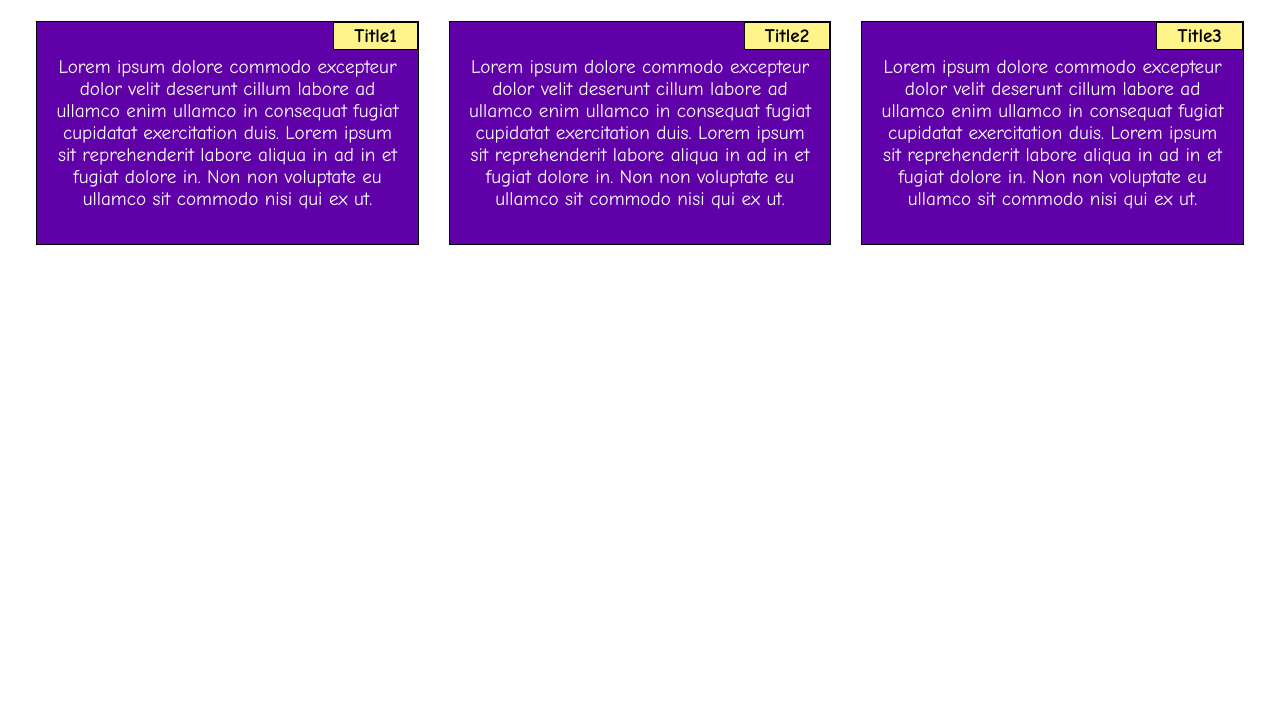
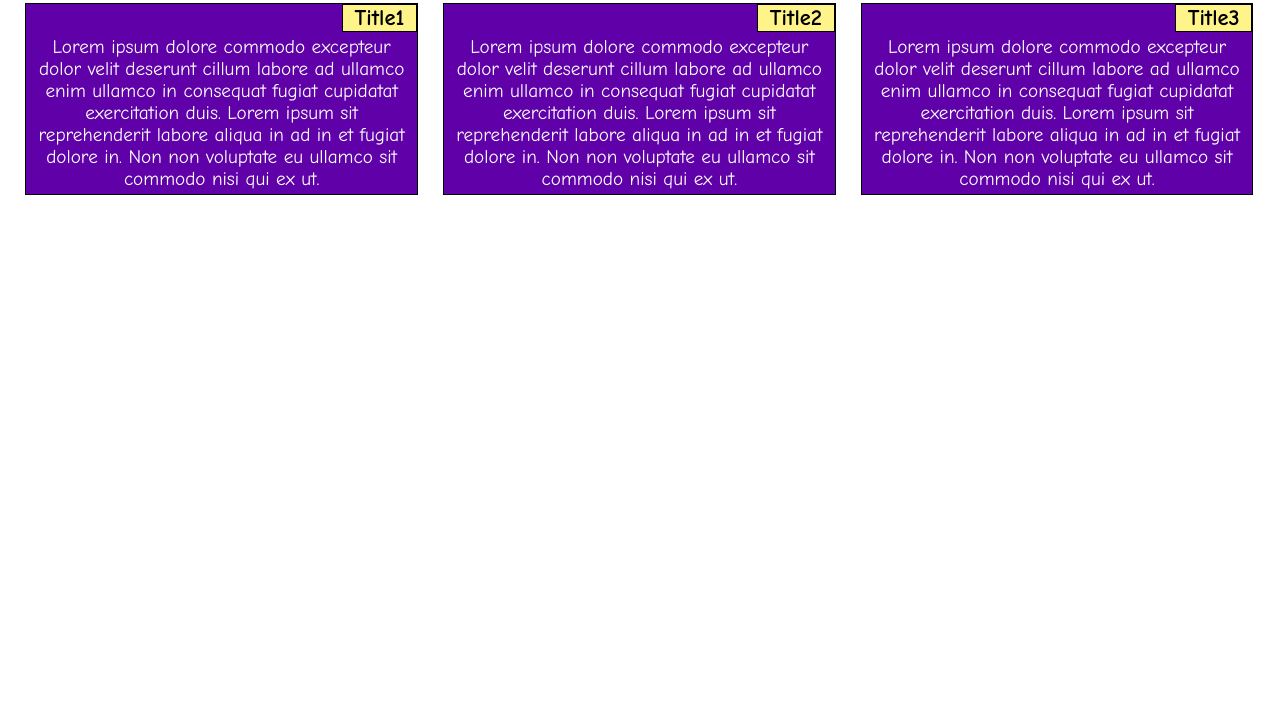
Before and after one commit to Mohamad-Hasan/coursera-course4-module2-solution, a plain HTML site: page index.html in a window 1280 px wide. Shown: the part 97-800 px from the top of the page. Drawn offline with Linux system fonts and the light colour scheme.

Commit message:
initial commit

```diff
--- a/css/styles.css
+++ b/css/styles.css
@@ -1,43 +1,46 @@
 * {
 	box-sizing: border-box;
+	margin: 0px;
+	padding: 0px;
 }
+
 body {
 	text-align: center;
-	padding: 15px;
 	font-family: "Comic Sans MS", cursive, sans-serif;
-}
-h1 {
-	text-align: center;
+	padding: 0px 1%;
 }
 
+h1 {
+	margin: 2% 0%;
+
+}
 section {
 	background-color: #5F00A8;
 	border: 1px solid #000;
 	font-size: 1.2em;
-	position: relative;
+	margin: 1% 1%;
 	display: inline-block;
-	margin-top: 15px;
-	margin-bottom: 15px;
+	float: left;
+
 }
 
 .title {
 	border: 1px solid #000;
-	position: absolute;
-	right:0px;
-	padding: 2px 20px;
 	background-color: #FEF489;
 	font-weight: bold;
+	float: right;
+	padding: 0px 3%;
 }
 
 .text {
-	padding: 15px;
 	color: #fff;
+	clear: both;
+	padding: 1%;
 }
+
 @media (min-width: 992px) {
 	.col-lg-4 {
-		width: 31%;
-		margin-right: 1%;
-		margin-left: 1%;
+		width: 31.3%;
 	}
 }
 
@@ -45,12 +48,4 @@ section {
 	.col-md-6 {
 		width: 48%;
 	}
-	.float_left {
-		float: left;
-		margin-right: 1%;
-	}
-	.float_right {
-		float: right;
-		margin-left: 1%;
-	}
 }
--- a/index.html
+++ b/index.html
@@ -1,5 +1,5 @@
 <!DOCTYPE html>
-<html>
+<html lang="en">
 <head>
 	<title>Assignment solution for module 2</title>
 	<meta charset="utf-8">
@@ -8,23 +8,25 @@
 </head>
 <body>
 	<h1>Our Menu</h1>
-	<section class= "col-lg-4 col-md-6 float_left">
-		<div class= "title">
-		Title1
+	<div>
+		<section class= "col-lg-4 col-md-6">
+			<div class= "inner">
+				<h3 class= "title">Title1</h3>
+				<p class= "text">Lorem ipsum dolore commodo excepteur dolor velit deserunt cillum labore ad ullamco enim ullamco in consequat fugiat cupidatat exercitation duis. Lorem ipsum sit reprehenderit labore aliqua in ad in et fugiat dolore in. Non non voluptate eu ullamco sit commodo nisi qui ex ut.</p>
 			</div>
-		<p class= "text">Lorem ipsum dolore commodo excepteur dolor velit deserunt cillum labore ad ullamco enim ullamco in consequat fugiat cupidatat exercitation duis. Lorem ipsum sit reprehenderit labore aliqua in ad in et fugiat dolore in. Non non voluptate eu ullamco sit commodo nisi qui ex ut.</p class="text">
 		</section>
-	<section class= "col-lg-4 col-md-6 float_right">
-		<div class= "title">
-		Title2
+		<section class= "col-lg-4 col-md-6">
+			<div class= "inner">
+				<h3 class= "title">Title2</h3>
+				<p class= "text">Lorem ipsum dolore commodo excepteur dolor velit deserunt cillum labore ad ullamco enim ullamco in consequat fugiat cupidatat exercitation duis. Lorem ipsum sit reprehenderit labore aliqua in ad in et fugiat dolore in. Non non voluptate eu ullamco sit commodo nisi qui ex ut.</p>
 			</div>
-		<p class= "text">Lorem ipsum dolore commodo excepteur dolor velit deserunt cillum labore ad ullamco enim ullamco in consequat fugiat cupidatat exercitation duis. Lorem ipsum sit reprehenderit labore aliqua in ad in et fugiat dolore in. Non non voluptate eu ullamco sit commodo nisi qui ex ut.</p class= "text">
 		</section>
 		<section class= "col-lg-4">
-		<div class= "title">
-		Title3
+			<div class= "inner">
+				<h3 class= "title">Title3</h3>
+				<p class= "text">Lorem ipsum dolore commodo excepteur dolor velit deserunt cillum labore ad ullamco enim ullamco in consequat fugiat cupidatat exercitation duis. Lorem ipsum sit reprehenderit labore aliqua in ad in et fugiat dolore in. Non non voluptate eu ullamco sit commodo nisi qui ex ut.</p>
 			</div>
-		<p class= "text">Lorem ipsum dolore commodo excepteur dolor velit deserunt cillum labore ad ullamco enim ullamco in consequat fugiat cupidatat exercitation duis. Lorem ipsum sit reprehenderit labore aliqua in ad in et fugiat dolore in. Non non voluptate eu ullamco sit commodo nisi qui ex ut.</p>
 		</section>
+	</div>
 </body>
 </html>
```
Lines whose indentation alone changed are shown as unchanged.
